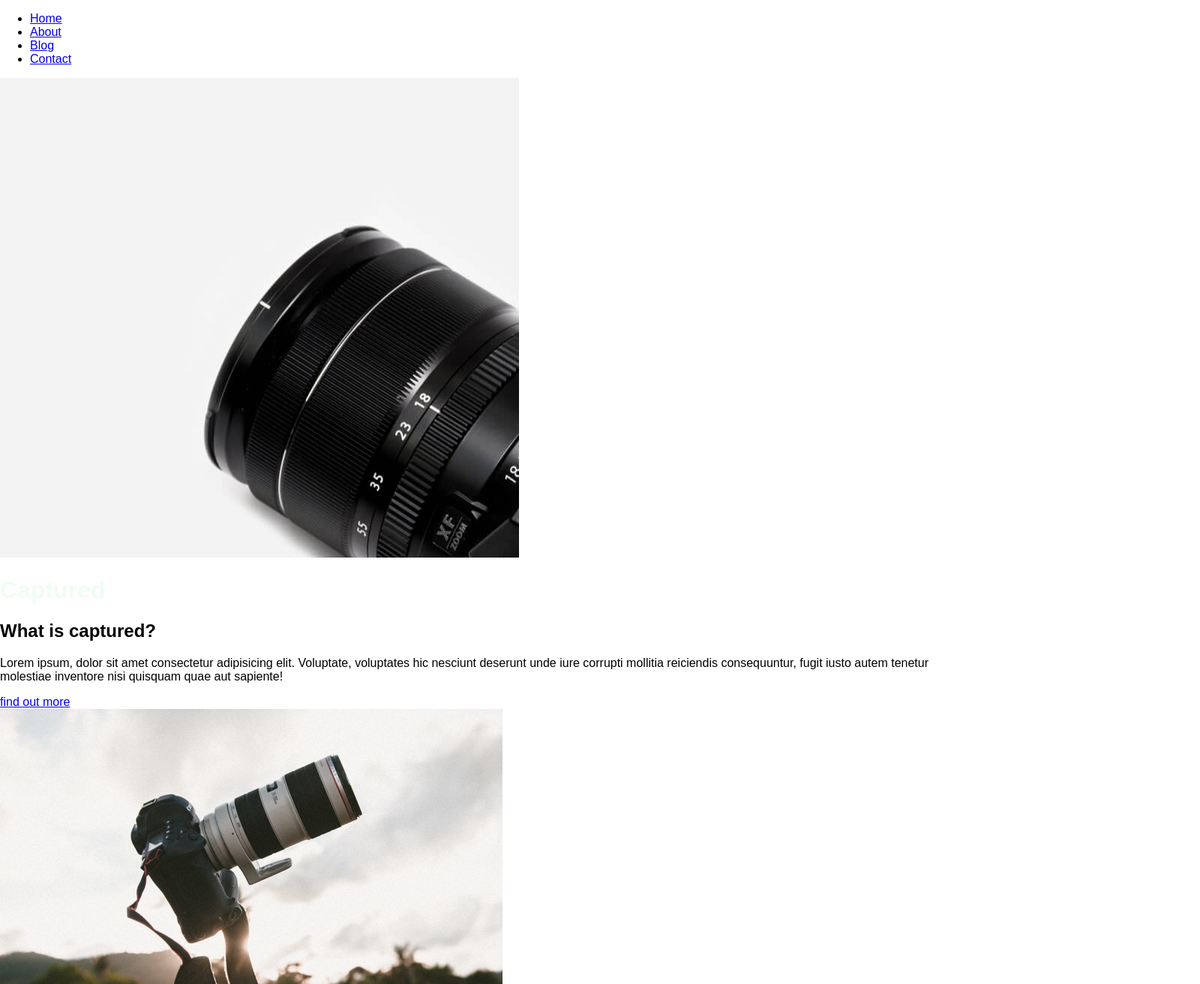
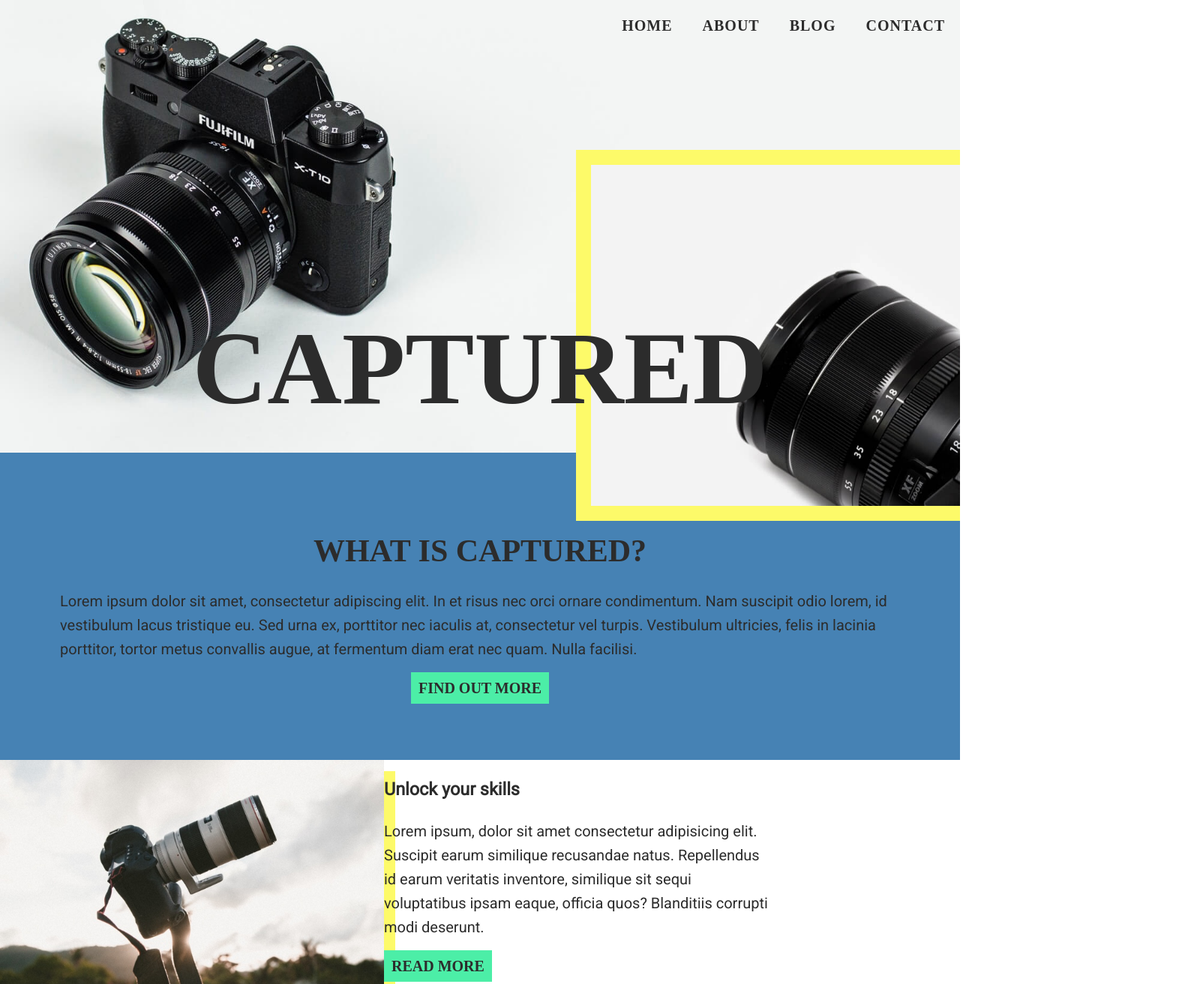
Before and after one commit to irenecodes/Captured, a plain HTML site: page index.html in a window 1280 px wide. Shown: the top 1313 px of the page at 75% size, 1600 px wide, since content can reach past the window. Drawn offline with Linux system fonts and the light colour scheme; a web font is replaced by a local one.

Commit message:
improved partial structure

```diff
--- a/index.html
+++ b/index.html
@@ -18,7 +18,11 @@
 </head>
 <body>
     <header>
-        <nav>
+        <div class="header-top">
+            <div>
+                <img src="assets/header-image.jpg" alt="Fujifilm DSLR on display.">
+            </div>
+            <nav class="wrapper">
                 <ul>
                     <li><a href="#">Home</a></li>
                     <li><a href="#About">About</a></li>
@@ -26,39 +30,44 @@
                     <li><a href="contact.html">Contact</a></li>
                 </ul>
             </nav>
-        <div>
+        </div>
+
+        <div class = "yellow-border">
             <img src="assets/header-box-image.jpg" alt="Camera Lens on display.">
         </div>
         <h1>Captured</h1>
-        <div class=".header-text">
+        <div class="header-bottom">
+
             <h2>What is captured?</h2>
-            <p>Lorem ipsum, dolor sit amet consectetur adipisicing elit. Voluptate, voluptates hic nesciunt deserunt unde iure corrupti mollitia reiciendis consequuntur, fugit iusto autem tenetur molestiae inventore nisi quisquam quae aut sapiente!</p>
-            <div class="button">
-                <a href="#">find out more</a>
-            </div>
+            <p>Lorem ipsum dolor sit amet, consectetur adipiscing elit. In et risus nec orci ornare condimentum. Nam suscipit odio
+            lorem, id vestibulum lacus tristique eu. Sed urna ex, porttitor nec iaculis at, consectetur vel turpis. Vestibulum
+            ultricies, felis in lacinia porttitor, tortor metus convallis augue, at fermentum diam erat nec quam. Nulla facilisi.</p>
+
+            <a class="button" href="#">find out more</a>
+
         </div> <!-- .header-text ends -->
     </header>
 
     <main>
         <section class="services">
             <div>
-                <img src="assets/left-image.jpg" alt="Camera aimed at sky taken during our landscape photography class.">
+                <img class="shadow-left" src="assets/left-image.jpg" alt="Camera aimed at sky taken during our landscape photography class.">
             </div>
 
             <div>
                 <h3>Unlock your skills</h3>
                 <p>Lorem ipsum, dolor sit amet consectetur adipisicing elit. Suscipit earum similique recusandae natus. Repellendus id earum veritatis inventore, similique sit sequi voluptatibus ipsam eaque, officia quos? Blanditiis corrupti modi deserunt.</p>
-                <a href="#">Read more</a>
+                <a class="button" href="#">Read more</a>
             </div>
 
             <div>
                 <h3>Getting new gear</h3>
                 <p>Lorem ipsum dolor, sit amet consectetur adipisicing elit. Quae, labore vitae ipsa assumenda, beatae numquam eos velit delectus aliquid consequuntur sapiente sunt praesentium ipsam molestias tenetur quas. Enim, molestiae nulla?</p>
-                <a href="#">Read more</a>
+                <a class="button" href="#">Read more</a>
             </div>
 
             <div>
-                <img src="asssets/right-image.jpg" alt="Satisfied customer holding the new Canon X.">
+                <img class="shadow-right" src="assets/right-image.jpg" alt="Satisfied customer holding the new Canon X.">
             </div>
         </section> <!-- section services ends -->
 
@@ -97,18 +106,18 @@
         </figure>
 
         <section>
-            <img src="assets/small-box.jpg" alt="Student George sitting on a mountain ledge preparing to photograph mountains.">
+            <img class="shadow-right" src="assets/small-box.jpg" alt="Student George sitting on a mountain ledge preparing to photograph mountains.">
             <div>
                 <h2>This month profile</h2>
                 <p>Lorem, ipsum dolor sit amet consectetur adipisicing elit. At expedita, repudiandae temporibus odio ea placeat eius recusandae, reiciendis commodi quia aliquid, minima quidem ipsum eos esse aspernatur veniam doloribus voluptates.</p>
-                <a href="#">find out more</a>
+                <a class="button" href="#">find out more</a>
             </div>
         </section>
 
         <section class="gallery">
             <div><img src="assets/gallery-image-1.jpg" alt="Camera on a tri-pod."></div>
             <div><img src="assets/gallery-image-2.jpg" alt="DSLR on foliage to capture bird's eye view."></div>
-            <div><img src="assets/gallery-image-3.jpg" alt="">Nikon X on display in-store.</div>
+            <div><img src="assets/gallery-image-3.jpg" alt="Nikon X on display in-store.">Nikon X on display in-store.</div>
         </section> <!-- section gallery ends -->
     </main>
 
--- a/styles/pages/_home.scss
+++ b/styles/pages/_home.scss
@@ -1,3 +1,45 @@
+// header {
+//     height:100vh;
+// }
+
+
+// header styles
 h1 {
-    color: $ice;
+    @include heading(138px);
+    text-align: center;
+    position: absolute;
+    top: 50%;
+    left: 50%;
+    transform: translateX(-50%) translateY(-50%);
+    z-index:30;
 }
+
+.yellow-border {
+    width:40%;
+    padding:20px 0 20px 20px;
+    background-color: $yellow;
+    position:absolute;
+    right:0;
+    top:25%;
+    z-index:10;
+}
+
+.header-bottom {
+    padding:80px;
+    text-align: center;
+    // background-color: $ice;
+    background-color: steelblue;
+    p {
+        text-align:left;
+    }
+}
+
+// section services styles
+.services {
+    display:flex;
+    flex-wrap:wrap;
+    div {
+        flex:0 0 40%;
+    }
+
+}
--- /dev/null
+++ b/styles/partials/_global.scss
@@ -0,0 +1,47 @@
+// common styles across all pages
+html {
+    font-family: $robo;
+    font-size:20px;
+    color:$black;
+    line-height:32px;
+}
+
+img {
+    display:block;
+    width:100%;
+    max-width: 100%;
+}
+
+ul {
+    margin:0;
+    padding:0;
+}
+
+.wrapper {
+    max-width:1000px;
+    margin:0 auto;
+}
+
+h2 {
+    @include heading(42px);
+}
+
+a {
+    text-decoration: none;
+    color: $black;
+}
+
+.button {
+    @include heading(20px);
+    padding:10px;
+    background-color: $green;
+}
+
+.shadow-right {
+    box-shadow: -15px -15px $yellow;
+
+}
+
+.shadow-left {
+    box-shadow: 15px 15px $yellow;
+}
--- /dev/null
+++ b/styles/partials/_nav.scss
@@ -0,0 +1,22 @@
+nav {
+    position:absolute;
+    top:0;
+    right:0;
+    z-index:10;
+    ul {
+        display:flex;
+        flex-direction:row;
+        list-style: none;
+        justify-content:flex-end;
+        }
+    li {
+        @include heading(20px);
+        padding:20px;
+        text-align: center;
+        line-height: 29px;
+        letter-spacing: 1px;
+        }
+    a:hover {
+            border-bottom: 3px solid $green;
+        }
+}
--- a/styles/partials/_variables.scss
+++ b/styles/partials/_variables.scss
@@ -11,5 +11,6 @@
 @mixin heading ($font-size) {
     font-size: $font-size;
     font-family: $play;
-    font-weight:700i;
+    font-weight:700;
+    text-transform: uppercase;
 }
--- a/styles/style.scss
+++ b/styles/style.scss
@@ -1,4 +1,7 @@
 @import "partials/variables";
 @import "partials/setup";
 
+@import "partials/global";
+@import "partials/nav";
+
 @import "pages/home"
```
Also changed, not shown: styles/style.css, 1 other file. Lines whose indentation alone changed are shown as unchanged.
